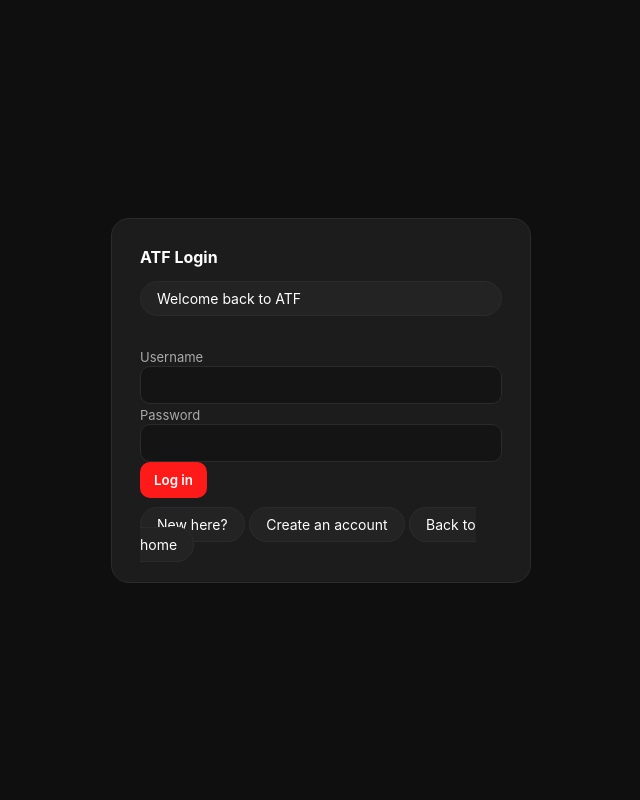
After one commit to jjjj473/VEN, a PHP site: page /login.php in a window 1280 px wide. The commit adds this page. Shown: the whole page, without its empty margins (319-959 px from the left). Run offline with PHP 8.4, Linux system fonts and the light colour scheme.

Commit message:
Move auth to dedicated login and signup pages

```diff
--- /dev/null
+++ b/login.php
@@ -0,0 +1,127 @@
+<?php
+session_start();
+require_once __DIR__ . '/db.php';
+
+$db = get_db();
+$user = null;
+
+if (isset($_SESSION['user_id'])) {
+    $stmt = $db->prepare('SELECT id, username FROM users WHERE id = :id');
+    $stmt->bindValue(':id', $_SESSION['user_id'], SQLITE3_INTEGER);
+    $result = $stmt->execute();
+    $user = $result->fetchArray(SQLITE3_ASSOC) ?: null;
+}
+
+if ($user) {
+    header('Location: index.php');
+    exit;
+}
+?>
+<!doctype html>
+<html lang="en">
+<head>
+    <meta charset="UTF-8">
+    <meta name="viewport" content="width=device-width, initial-scale=1.0">
+    <title>ATF Login</title>
+    <style>
+        :root {
+            --bg: #0f0f0f;
+            --card: #1c1c1c;
+            --muted: #aaaaaa;
+            --accent: #ff1a1a;
+            --text: #ffffff;
+            --outline: #2b2b2b;
+        }
+
+        * {
+            box-sizing: border-box;
+            font-family: "Inter", "Segoe UI", sans-serif;
+        }
+
+        body {
+            margin: 0;
+            background: var(--bg);
+            color: var(--text);
+            min-height: 100vh;
+            display: grid;
+            place-items: center;
+            padding: 24px;
+        }
+
+        .card {
+            width: min(420px, 100%);
+            background: var(--card);
+            border-radius: 18px;
+            border: 1px solid var(--outline);
+            padding: 28px;
+            display: grid;
+            gap: 16px;
+        }
+
+        label {
+            font-size: 13px;
+            color: var(--muted);
+        }
+
+        input {
+            width: 100%;
+            padding: 10px 12px;
+            border-radius: 10px;
+            border: 1px solid var(--outline);
+            background: #141414;
+            color: var(--text);
+        }
+
+        button {
+            padding: 10px 14px;
+            border-radius: 10px;
+            border: none;
+            background: var(--accent);
+            color: #fff;
+            font-weight: 600;
+            cursor: pointer;
+        }
+
+        .pill {
+            padding: 8px 16px;
+            border-radius: 999px;
+            background: #232323;
+            border: 1px solid var(--outline);
+            color: var(--text);
+            text-decoration: none;
+            font-size: 14px;
+        }
+
+        .error {
+            color: #fca5a5;
+            font-size: 13px;
+        }
+    </style>
+</head>
+<body>
+    <div class="card">
+        <div>
+            <strong>ATF Login</strong>
+            <p class="pill">Welcome back to ATF</p>
+        </div>
+        <?php if (isset($_GET['success'])): ?>
+            <div class="pill">Account created! Log in below.</div>
+        <?php elseif (isset($_GET['error'])): ?>
+            <div class="error"><?php echo htmlspecialchars($_GET['error']); ?></div>
+        <?php endif; ?>
+        <form method="post" action="auth.php">
+            <input type="hidden" name="action" value="login">
+            <label>Username</label>
+            <input type="text" name="username" required>
+            <label>Password</label>
+            <input type="password" name="password" required>
+            <button type="submit">Log in</button>
+        </form>
+        <div>
+            <span class="pill">New here?</span>
+            <a class="pill" href="signup.php">Create an account</a>
+            <a class="pill" href="index.php">Back to home</a>
+        </div>
+    </div>
+</body>
+</html>
```
Also changed, not shown: auth.php (+7 -6 lines), index.php (+10 -24 lines), settings.php (+4 -4 lines), signup.php (added, +125 -0 lines).
